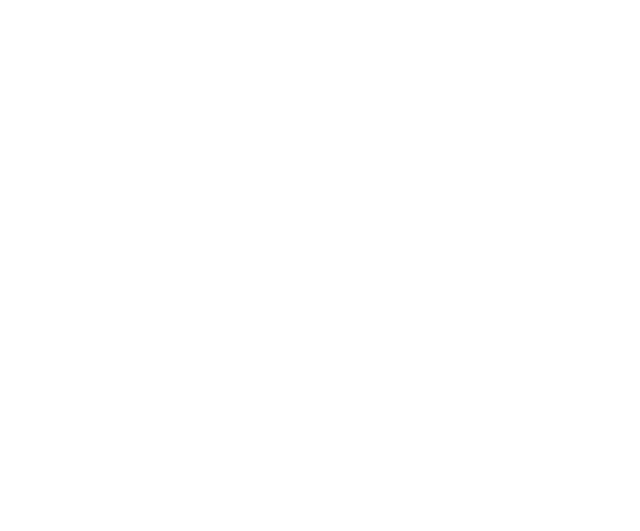
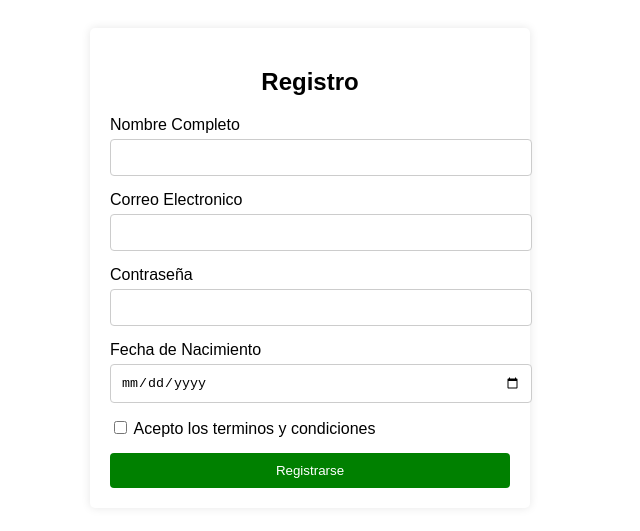
Before and after one commit to doprea1/.github-workflows, a plain HTML site: page actividades/html/07_formulario/act3.html in a window 1280 px wide. Shown: the whole page, without its empty margins (330-970 px from the left). Drawn offline with Linux system fonts and the light colour scheme.

Commit message:
act3.html

```diff
--- a/actividades/html/07_formulario/act3.html
+++ b/actividades/html/07_formulario/act3.html
@@ -41,3 +41,51 @@
             input[type="checkbox"] {
                 width: auto;
             }
+            button {
+                background-color: green;
+                color: white;
+                padding: 10px;
+                border: none;
+                border-radius: 4px;
+                cursor: pointer;
+                width: 100%;
+            }
+            button:hover {
+                background-color: green;
+            }
+            </style>
+            </head>
+            <body>
+                <div class="form-container">
+                    <h2>Registro</h2>
+                    <form method="get">
+                        <div class="form-group">
+                            <label for="nombre">Nombre Completo</label>
+                            <input type="text" id="nombre" name="nombre" required>
+                        </div>
+
+                        <div class="form-group">
+                            <label for="email">Correo Electronico</label>
+                            <input type="email" id="email" name="email" required>
+                        </div>
+
+                        <div class="form-group">
+                            <label for="password">Contraseña</label>
+                            <input type="password" id="password" name="password" required>
+                        </div>
+
+                        <div class="form-group">
+                            <label for="fecha-nacimiento">Fecha de Nacimiento</label>
+                            <input type="date" id="fecha-nacimiento" name="fecha-nacimiento" required>
+                        </div>
+                        <div class="form-group">
+                            <label>
+                                <input type="checkbox" id="terminos" name="terminos" required>
+                                Acepto los terminos y condiciones
+                            </label>
+                        </div>
+                        <button type="submit">Registrarse</button>
+                        </form>
+                    </div>
+            </body>
+            </html>
```
